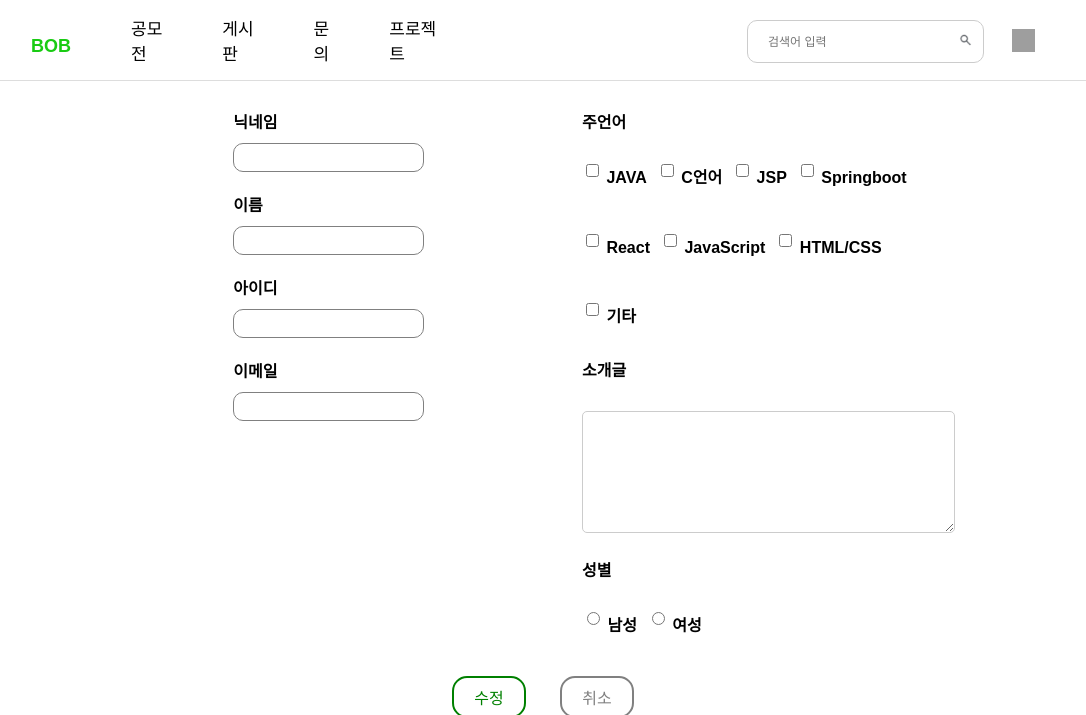
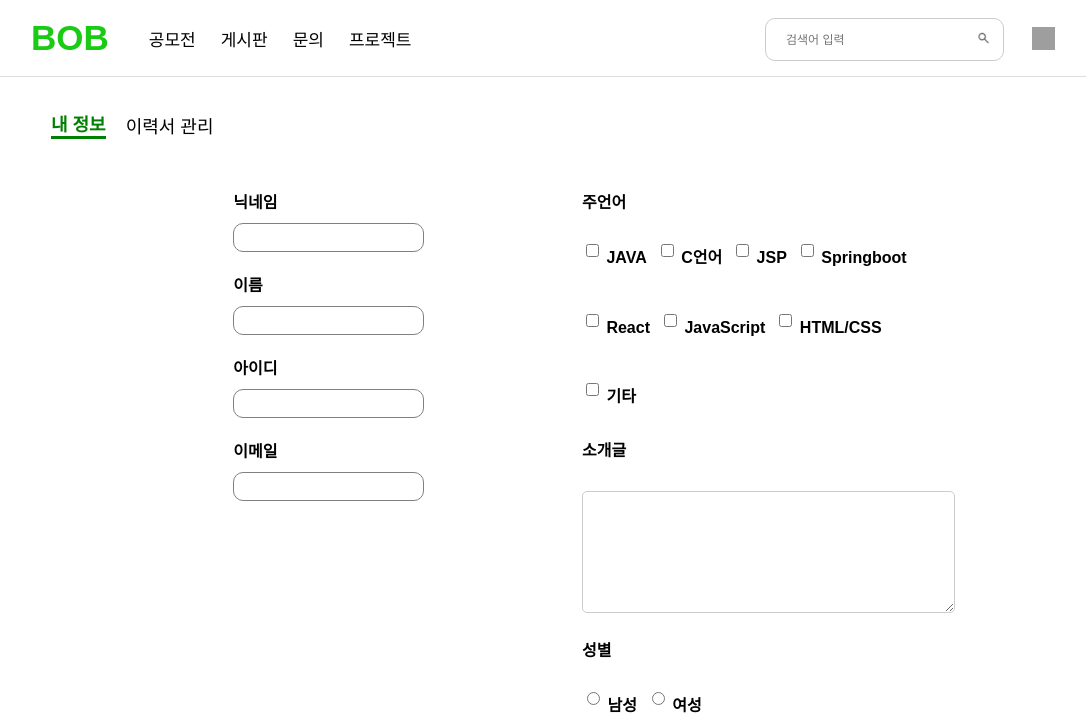
Before and after one commit to your-na/BOB, a Spring Boot app: page /profile/1 in a window 1280 px wide. Shown: the top 715 px of the page, without its empty margins (97-1183 px from the left). Run offline with Spring Boot 4, Linux system fonts and the light colour scheme; the visitor is signed in with stand-in values (Sample User, id 1); grey boxes are pictures that could not be loaded.

Commit message:
내 정보 수정 페이지 css 오류 수정중1 ( 프로필 이미지가 없어짐 )

```diff
--- a/src/main/resources/static/css/profile.css
+++ b/src/main/resources/static/css/profile.css
@@ -3,20 +3,21 @@
     font-family: 'Arial', sans-serif;
 }
 
-header {
+#header {
+    margin-top: 100px;
     display: flex;
     align-items: center;
     padding: 10px 20px;
 }
 
-header a {
+#header a {
     text-decoration: none;
     color: black;
     margin-right: 20px;
     font-size: 18px;
 }
 
-header a.active {
+#header a.active {
     font-weight: bold;
     color: green;
     border-bottom: 3px solid green;
@@ -72,7 +73,7 @@
 
 .profile-pic {
     position: relative;
-    margin-bottom: 20px;
+    margin-top: 150px;
     text-align: center; /* 이미지 가운데 정렬 */
 }
 
--- a/src/main/resources/templates/profile.html
+++ b/src/main/resources/templates/profile.html
@@ -10,19 +10,19 @@
 <body>
 <!-- header -->
 <div th:insert="~{header :: header}"></div>
-<header>
-    <a href="my-info.html" class="active">내 정보</a>
-    <a href="career.html">경력 관리</a>
-</header>
+<div id="header">
+    <a href="/profile/" class="active">내 정보</a>
+    <a href="career.html">이력서 관리</a>
+</div>
 
 <div class="container">
     <div class="profile">
         <div class="profile-pic" th:each="image : ${images}">
-            <img src="profile.png" alt="profile" id="profileimg">
+            <img src="/images/profile.png" alt="profile" id="profileimg">
             <input type="file" name="files" id="files" multiple style="display: none;" accept="image/*">
             <label for="files">
                 <div class="edit-icon">
-                    <img src="pencil.png" alt="edit">
+                    <img src="/images/pencil.png" alt="edit">
                 </div>
             </label>
         </div>
```
Also changed, not shown: src/main/java/com/example/bob/Entity/update-schema.sql (+11 -10 lines), src/main/resources/static/images/pencil.png (added), src/main/resources/static/images/profile.png (added).
